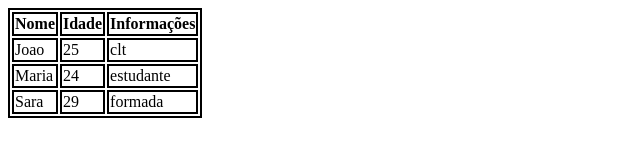
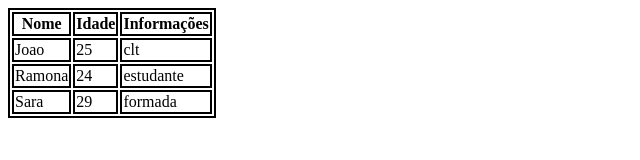
Before and after one commit to Vando-Tacon/tabela-basico, a plain HTML site: page index.html in a window 1280 px wide. Shown: the whole page, without its empty margins (0-640 px from the left). Drawn offline with Linux system fonts and the light colour scheme.

Commit message:
mudando nome de maria para ramona

```diff
--- a/index.html
+++ b/index.html
@@ -24,7 +24,7 @@ table, th, td{
   <td>clt</td>
 </tr>
 <tr>
-<td>Maria</td>
+<td>Ramona</td>
 <td>24</td>
 <td>estudante</td>
 </tr>
```
